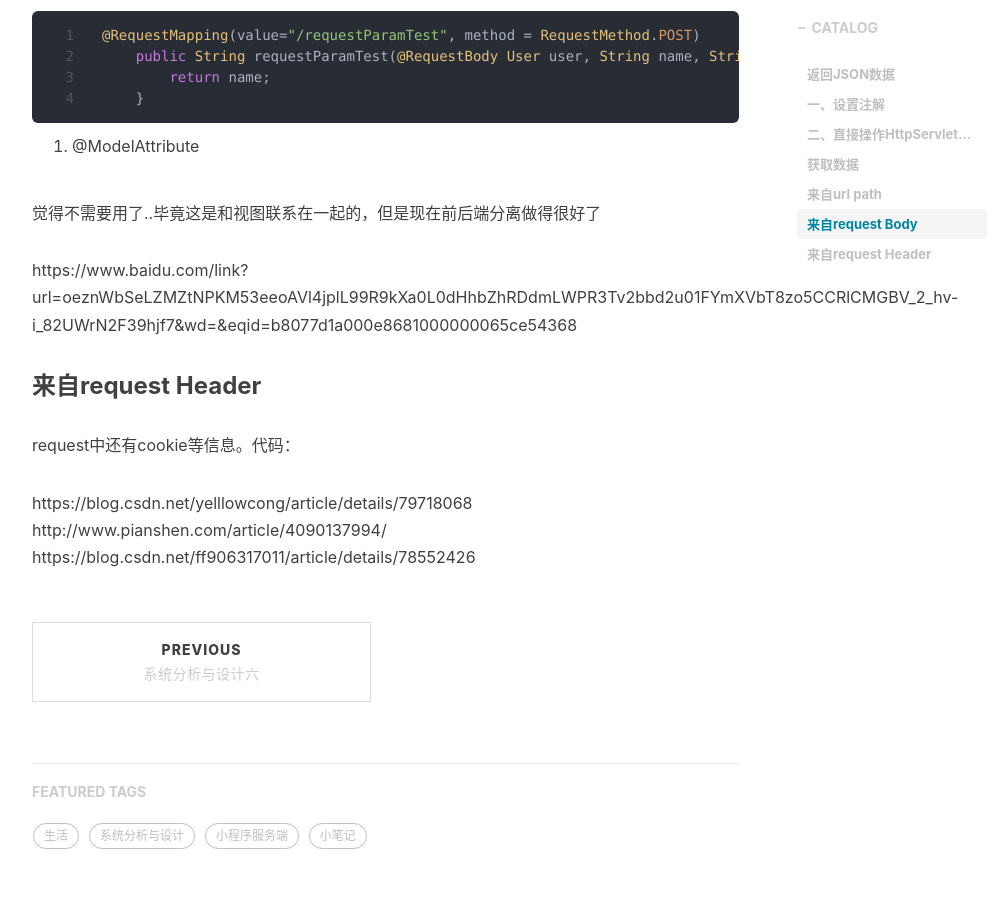
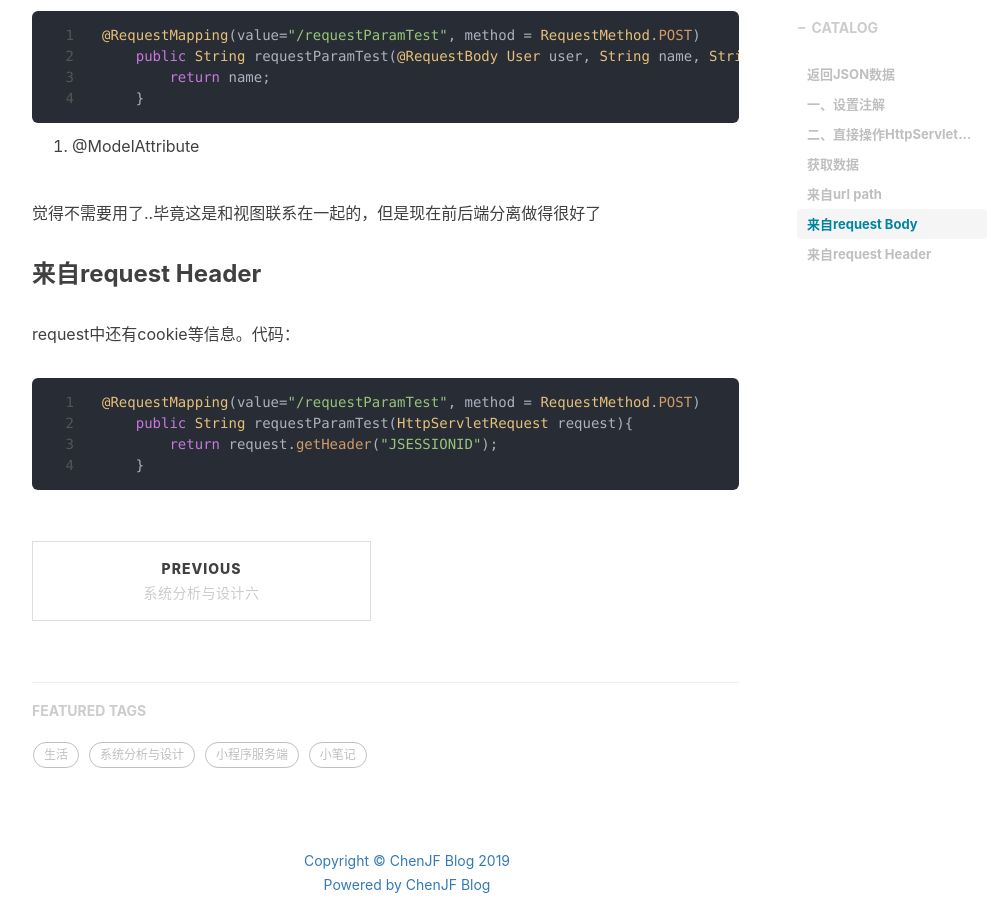
Before and after one commit to Chenjiff/Chenjiff.github.io, a Jekyll site: the page built from _posts/2019-05-22-server-get-or-send-data.md, in a window 1280 px wide and 900 px high, scrolled down 4937 px. Shown: the whole window, without its empty margins (233-1234 px from the left). Built offline with Jekyll 4.4.1, drawn with Linux system fonts in a browser that asks for light colours; nearby versions of some CDN libraries; comment, search, counter and statistics services are not loaded.

Commit message:
Update 2019-05-22-server-get-or-send-data.md

````diff
--- a/_posts/2019-05-22-server-get-or-send-data.md
+++ b/_posts/2019-05-22-server-get-or-send-data.md
@@ -146,12 +146,17 @@ Http传递请求体信息，最终会被封装进com.fasterxml.jackson.core.json
 
 觉得不需要用了..毕竟这是和视图联系在一起的，但是现在前后端分离做得很好了
 
-https://www.baidu.com/link?url=oeznWbSeLZMZtNPKM53eeoAVl4jplL99R9kXa0L0dHhbZhRDdmLWPR3Tv2bbd2u01FYmXVbT8zo5CCRlCMGBV_2_hv-i_82UWrN2F39hjf7&wd=&eqid=b8077d1a000e8681000000065ce54368
+[](https://www.baidu.com/link?url=oeznWbSeLZMZtNPKM53eeoAVl4jplL99R9kXa0L0dHhbZhRDdmLWPR3Tv2bbd2u01FYmXVbT8zo5CCRlCMGBV_2_hv-i_82UWrN2F39hjf7&wd=&eqid=b8077d1a000e8681000000065ce54368)
 
 ### 来自request Header
 
 request中还有cookie等信息。代码：
-
-https://blog.csdn.net/yelllowcong/article/details/79718068
-http://www.pianshen.com/article/4090137994/
-https://blog.csdn.net/ff906317011/article/details/78552426
+```java
+@RequestMapping(value="/requestParamTest", method = RequestMethod.POST)
+    public String requestParamTest(HttpServletRequest request){
+        return request.getHeader("JSESSIONID");
+    }
+```
+[](https://blog.csdn.net/yelllowcong/article/details/79718068)
+[](http://www.pianshen.com/article/4090137994/)
+[](https://blog.csdn.net/ff906317011/article/details/78552426)
````
